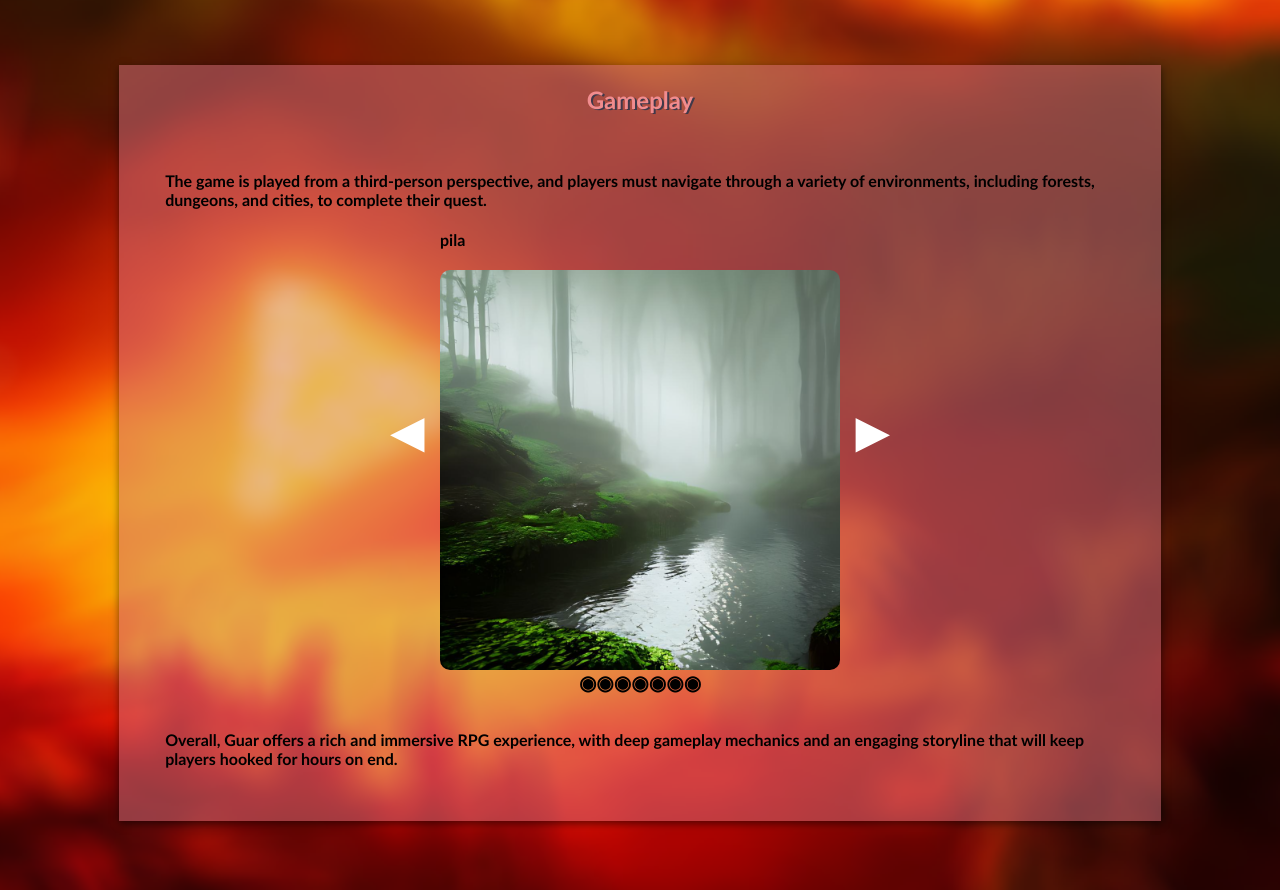
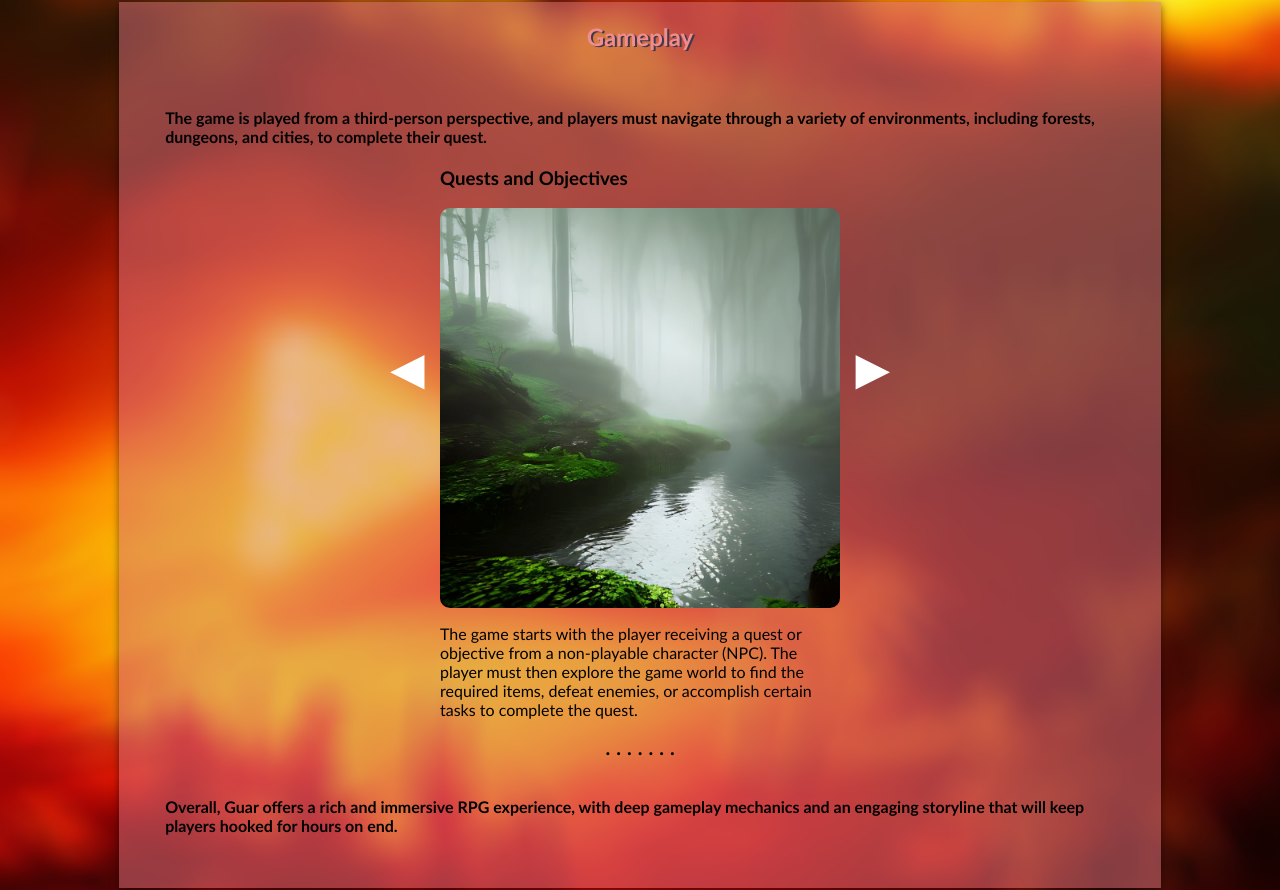
Before and after one commit to JBernardoRebelo/Guar-Website, a React (Create React App) app: page / in a window 1280 px wide. Shown: the part 1629-2519 px from the top of the page. Built offline with nearby package versions, Linux system fonts and the light colour scheme.

Commit message:
refactor inline into styled components, fix styling

```diff
--- a/src/Components/Gameplay.js
+++ b/src/Components/Gameplay.js
@@ -29,7 +29,7 @@ export default function Gameplay(){
     }
 
     const marginTop = {
-        marginTop: '100px'
+        marginTop: '230px'
     }
 
     return(
@@ -42,42 +42,10 @@ export default function Gameplay(){
                     <div style={containerStyles}>
                         <GameplaySlider slides={slides}/>
                     </div>
-                    {/* <ul>
-                        <li>
-                        Quests and Objectives: The game starts with the player receiving a quest or objective from a non-playable character (NPC).
-                        The player must then explore the game world to find the required items, defeat enemies, or accomplish certain tasks to complete the quest.
-                        </li>
-                        <li>
-                        Combat: Combat in Guar is turn-based, and players can choose from a variety of attacks and spells to defeat their enemies.
-                        Players can also recruit companions to fight alongside them, each with their own unique abilities and attributes.
-                        </li>
-                        <li>
-                        Leveling up: As players progress through the game, they earn experience points (XP) for defeating enemies and completing quests.
-                        XP allows the player to level up, increasing their stats and unlocking new abilities.
-                        </li>
-                        <li>
-                        Exploration: The world of Guar is vast, and players must explore it to find hidden treasures, secret locations, and valuable resources.
-                        Exploration is also necessary to progress through the main storyline and complete quests.
-                        </li>
-                        <li>
-                        Crafting and Upgrading: The game features a robust crafting system that allows players to create weapons, armor, and other items using resources gathered from the game world.
-                        Players can also upgrade their existing gear to make it more powerful.
-                        </li>
-                        <li>
-                        Social Interaction: Players can interact with NPCs in the game world, building relationships and earning rewards for completing social objectives.
-                        </li>
-                        <li>
-                        Boss Battles: The game features epic boss battles that require players to use all of their skills and abilities to defeat powerful enemies and progress through the game's story.
-                        </li>
-                        <li>
-                        Repeat: The gameplay cycle repeats as the player progresses through the game, completing quests, leveling up, exploring new areas, and facing increasingly difficult challenges.
-                        </li>
-                    </ul> */}
                     <h4 style={marginTop}>
                     Overall, Guar offers a rich and immersive RPG experience, with deep gameplay mechanics and an engaging storyline that will keep players hooked for hours on end.
                     </h4>
                 </p>
-                {/* <img src={img_pumpking} className="image" height={200} alt="pumpkinimg"/> */}
             </_TextBox>
         </_InfoSection>
     )
--- a/src/Components/GameplaySlider.js
+++ b/src/Components/GameplaySlider.js
@@ -1,17 +1,15 @@
+/* eslint-disable react/jsx-pascal-case */
 import React from "react";
 import { useState } from "react";
+
+import { _SliderStyles } from "../Style";
 
 
 export default function GameplaySlider({slides}){
 
     const[currentIndex, setCurrentIndex] = useState(0);
 
-    const sliderStyles = {
-        height: '100%',
-        width: '100%',
-        position: 'relative'
-    }
-
+    // Inline
     const slideStyles = {
         width: '100%',
         height: '100%',
@@ -21,29 +19,19 @@ export default function GameplaySlider({slides}){
         backgroundImage: `url(${slides[currentIndex].image})`
     }
 
-    const leftArrowStyles = {
-        position: 'absolute',
-        top: '50%',
-        transform: 'translate(0, -50%)',
-        left: '-50px',
-        fontSize: '45px',
-        color: '#fff',
-        zIndex: '1',
-        cursor: 'pointer'
+    const dotsContainerStyles = {
+        display: 'flex',
+        justifyContent: 'center'
     }
 
-
-    const rightArrowStyles = {
-        position: 'absolute',
-        top: '50%',
-        transform: 'translate(0, -50%)',
-        right: '-50px',
-        fontSize: '45px',
-        color: '#fff',
-        zIndex: '1',
-        cursor: 'pointer'
+    const dotStyles = {
+        nargin: '0 3px',
+        cursor: 'pointer',
+        fontSize: '20px',
+        fontWeight: 'bolder'
     }
 
+    // Logic
     const goToPrevious = () => {
 
         const isFirstSlide = currentIndex === 0;
@@ -60,43 +48,37 @@ export default function GameplaySlider({slides}){
         setCurrentIndex(newIndex);
     }
 
-    const dotsContainerStyles = {
-        display: 'flex',
-        justifyContent: 'center'
-    }
-
-    const dotStyles = {
-        nargin: '0 3px',
-        cursor: 'pointer',
-        fontSize: '20px',
-        fontWeight: 'bolder'
-    }
-
     const goToSlide = (slideIndex) => {
         setCurrentIndex(slideIndex);
     }
 
     return(
-        <div style={sliderStyles}>
+        <_SliderStyles>
+            {/* Arrows */}
+            <div className="leftArrowStyles" onClick={goToPrevious}>◀</div>
+            <div className="rightArrowStyles" onClick={goToNext}>▶</div>
 
-            <h1>pila</h1>
+            {/* Title */}
+            <h3>{slides[currentIndex].title}</h3>
 
-            <div style={leftArrowStyles} onClick={goToPrevious}>◀</div>
-            <div style={rightArrowStyles} onClick={goToNext}>▶</div>
-
+            {/* Images */}
             <div style={slideStyles}></div>
 
-            <div style={dotsContainerStyles}>
+            {/* Description */}
+            <p>{slides[currentIndex].description}</p>
+
+            {/* Selectors and logic */}
+            <div className="dotsContainerStyles">
                 {slides.map((slide, slideIndex) => (
                     <div
-                        style={dotStyles}
+                        className="dotStyles"
                         key={slideIndex}
                         onClick={() => goToSlide(slideIndex)}>
-                             ◉
+                             .
                     </div>
                 )
                 )}
             </div>
-        </div>
+        </_SliderStyles>
     )
 }
--- a/src/Components/Home.js
+++ b/src/Components/Home.js
@@ -6,7 +6,6 @@ import Gameplay from './Gameplay';
 import Contacts from './Contacts';
 
 export default function Home() {
-
     return(
     <div>
       <Navbar/>
--- a/src/Components/Intro.js
+++ b/src/Components/Intro.js
@@ -9,10 +9,9 @@ import img_dwarf from '../Images/dwarf.png';
 function Intro(){
     return(
         <_InfoSection>
+            <h2 className="Title">Intro</h2>
             <_TextBox>
-                <img src={img_dwarf} className="imageGlue" height={450} alt="introimg"/>
-                <div classname="flexBoxTitle">
-                    <h2 className="Title">Intro</h2>
+                <img src={img_dwarf} className="image" height={200} alt="introimg"/>
                 <p className="Info">
                 <p>Welcome to the fantastical world of Guar, a realm filled with magic, mythical creatures, and perilous adventures.
                 Guar is a land that has been plagued by darkness and evil forces for centuries.
@@ -31,7 +30,6 @@ function Intro(){
                 The fate of the world is in your hands.
                 </p>
                 </p>
-                </div>
             </_TextBox>
         </_InfoSection>
     )
--- a/src/Style.jsx
+++ b/src/Style.jsx
@@ -134,6 +134,48 @@ export const _Contacts = styled.section`
 
 `
 
+export const _SliderStyles = styled.section`
+        height: 100%;
+        width: 100%;
+        position: relative;
+
+        .leftArrowStyles{
+            position: absolute;
+            top: 50%;
+            transform: translate(0, -50%);
+            left: -50px;
+            font-size: 45px;
+            color: #fff;
+            z-Index: 1;
+            cursor: pointer;
+        }
+
+        .rightArrowStyles{
+            position: absolute;
+            top: 50%;
+            transform: translate(0, -50%);
+            right: -50px;
+            font-size: 45px;
+            color: #fff;
+            z-Index: 1;
+            cursor: pointer;
+        }
+
+
+        .dotsContainerStyles{
+            display: flex;
+            justify-content: center;
+        }
+
+        .dotStyles{
+            margin: 0 3px;
+            cursor: pointer;
+            font-size: 20px;
+            font-weight: bolder;
+        }
+
+`
+
 export const _TextBox = styled.section`
 
     display: flex;
```
Lines whose indentation alone changed are shown as unchanged.
